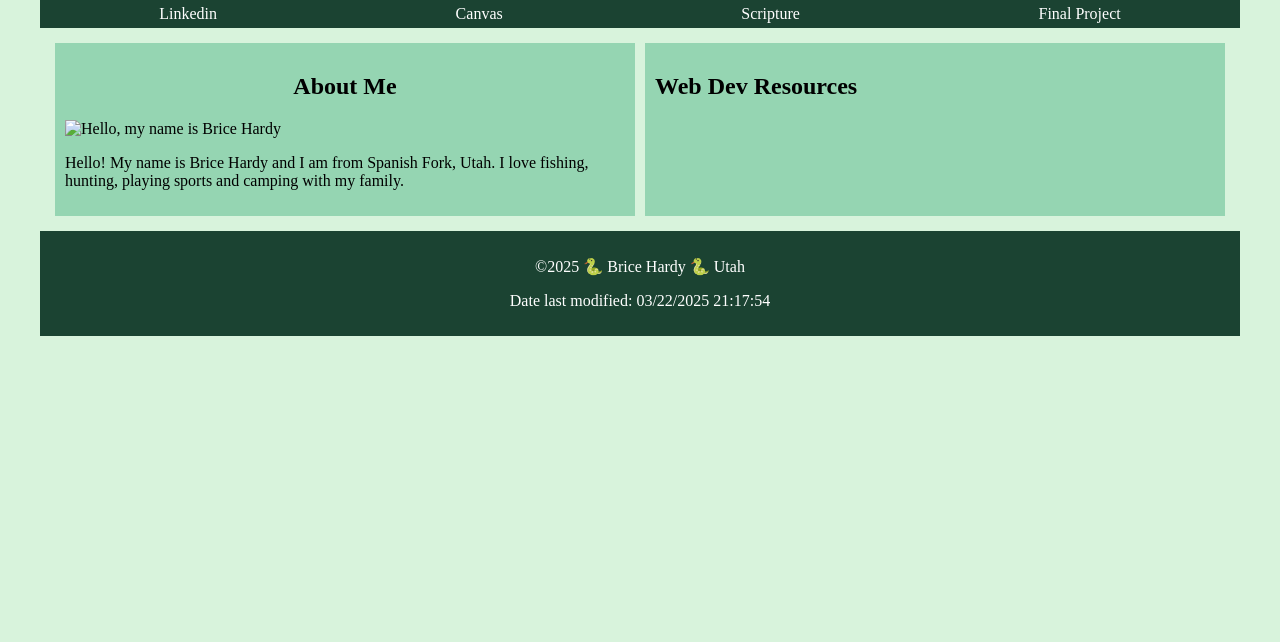
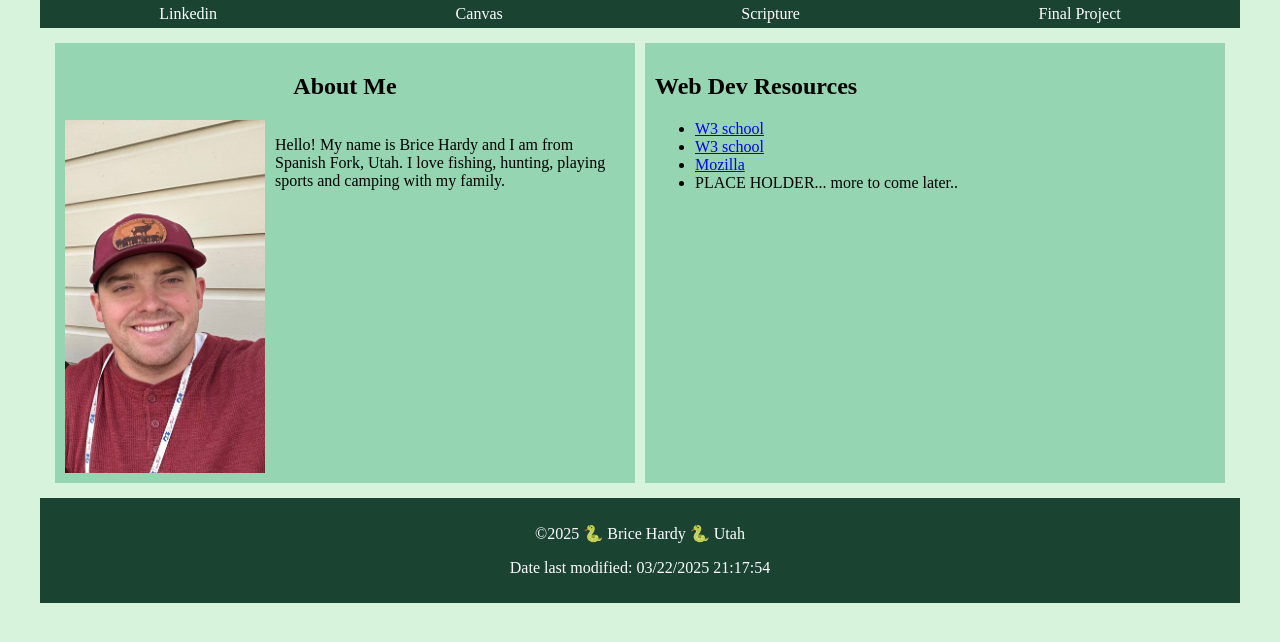
Before and after one commit to bricehardy97/wdd131, a plain HTML site: page index.html in a window 1280 px wide. Shown: the part 86-728 px from the top of the page. Drawn offline with Linux system fonts and the light colour scheme; a web font is replaced by a local one.

Commit message:
newest updates

```diff
--- a/index.html
+++ b/index.html
@@ -48,15 +48,33 @@ Two specific attributes are class and id
         <main>
             <section class="card">
                 <h2 id="aboutMeHeading">About Me</h2>
-                <img src="week1/images/profile.webp" alt="Hello, my name is Brice Hardy" width="200">
-                <p>
-                    Hello! My name is Brice Hardy and I am from Spanish Fork, Utah. I love fishing, hunting, playing sports and
-                    camping with my family.
-                </p>
+
+                <div class = "aboutMeInfo">
+                    <img src="week1/images/profile-picture.webp" alt="Hello, my name is Brice Hardy" width="200">
+                    <p>
+                        Hello! My name is Brice Hardy and I am from Spanish Fork, Utah. I love fishing, hunting, playing sports and
+                        camping with my family.
+                    </p>
+                </div>
 
             </section>
             <section class="card">
                 <h2>Web Dev Resources</h2>
+                <ul>
+                    <li>
+                        <a href= "https://www.w3schools.com/cssref/pr_grid-template-columns.php">W3 school</a>
+                    </li>
+                    <li>
+                        <a href= "https://www.w3schools.com/tags/tag_script.asp#gsc.tab=0&gsc.q=inner%20html">W3 school</a>
+                    </li>
+                    <li>
+                        <a href= "https://developer.mozilla.org/en-US/docs/Web/API/Document/lastModified">Mozilla</a>
+                    </li>
+                    <li>
+                        PLACE HOLDER... more to come later..
+                    </li>
+                </ul>
+
 
             </section>
 
--- a/week1/styles/base.css
+++ b/week1/styles/base.css
@@ -65,3 +65,8 @@ html{
 #aboutMeHeading{
     text-align: center;
 }
+.aboutMeInfo{
+    display:flex;
+    gap: 10px;
+
+}
```
Also changed, not shown: week1/images/profile-picture.webp (added).
